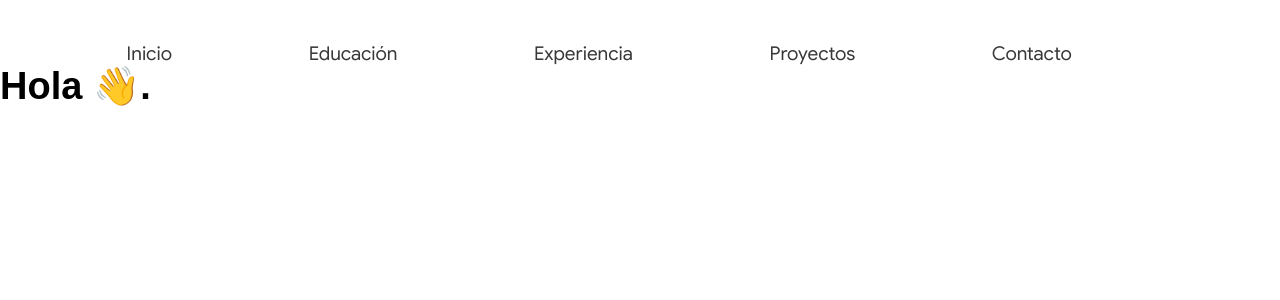
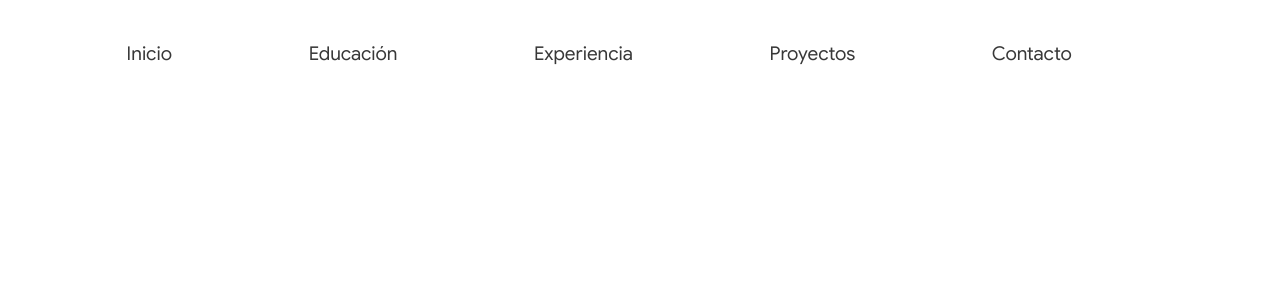
Before and after one commit to serodas/my-portfolio-react-typescript, a React (Vite) app: page / in a window 1280 px wide. Shown: the top 300 px of the page. Built offline with nearby package versions, Linux system fonts and the light colour scheme; a web font is replaced by a local one.

Commit message:
Create layout section

```diff
--- a/package.json
+++ b/package.json
@@ -6,7 +6,8 @@
   "version": "1.0.0",
   "dependencies": {
     "react": "^18.2.0",
-    "react-dom": "^18.2.0"
+    "react-dom": "^18.2.0",
+    "react-router-dom": "^6.21.1"
   },
   "scripts": {
     "start": "vite --port 3000 --open",
--- a/src/App.tsx
+++ b/src/App.tsx
@@ -1,12 +1,5 @@
-import { InMemoryListItemRepository } from "./infrastructure/InMemoryListItemRepository";
-import { Header } from "./sections/header/Header";
+import { Router } from "./Router";
 
-const repository = new InMemoryListItemRepository();
 export const App = () => {
-	return (
-		<div className="main">
-			<Header repository={repository} />
-			<h1>Hola 👋.</h1>
-		</div>
-	);
+	return <Router />;
 };
--- /dev/null
+++ b/src/Router.tsx
@@ -0,0 +1,15 @@
+import { createBrowserRouter, RouterProvider } from "react-router-dom";
+
+import { Layout } from "./sections/layout/Layout";
+
+const router = createBrowserRouter([
+	{
+		path: "/",
+		element: <Layout />,
+		children: [],
+	},
+]);
+
+export const Router = () => {
+	return <RouterProvider router={router} />;
+};
--- /dev/null
+++ b/src/sections/layout/Layout.tsx
@@ -0,0 +1,11 @@
+import { InMemoryListItemRepository } from "../../infrastructure/InMemoryListItemRepository";
+import { Header } from "./header/Header";
+
+const repository = new InMemoryListItemRepository();
+export const Layout = () => {
+	return (
+		<>
+			<Header repository={repository}></Header>
+		</>
+	);
+};
--- a/src/sections/header/Header.tsx
+++ b/src/sections/layout/header/Header.tsx
@@ -1,4 +1,6 @@
-import { ListItemRepository } from "../../domain/listItem/ListItemRepository";
+import { Outlet } from "react-router-dom";
+
+import { ListItemRepository } from "../../../domain/listItem/ListItemRepository";
 import styles from "./Header.module.scss";
 import { ListItem } from "./listItem/ListItem";
 
@@ -31,6 +33,7 @@ export const Header = ({ repository }: { repository: ListItemRepository }) => {
 					</ul>
 				</nav>
 			</header>
+			<Outlet />
 		</>
 	);
 };
--- a/src/sections/header/listItem/ListItem.tsx
+++ b/src/sections/layout/header/listItem/ListItem.tsx
@@ -1,4 +1,4 @@
-import { ListItemInterface } from "../../../domain/listItem/ListItemInterface";
+import { ListItemInterface } from "../../../../domain/listItem/ListItemInterface";
 import styles from "./ListItem.module.scss";
 
 export const ListItem = ({ listItem }: { listItem: ListItemInterface }) => {
```
Also changed, not shown: src/sections/layout/header/Header.module.scss (renamed from src/sections/header/Header.module.scss), src/sections/layout/header/listItem/ListItem.module.scss (renamed from src/sections/header/listItem/ListItem.module.scss), 2 other files (tests, documents, lock files or other folders).
